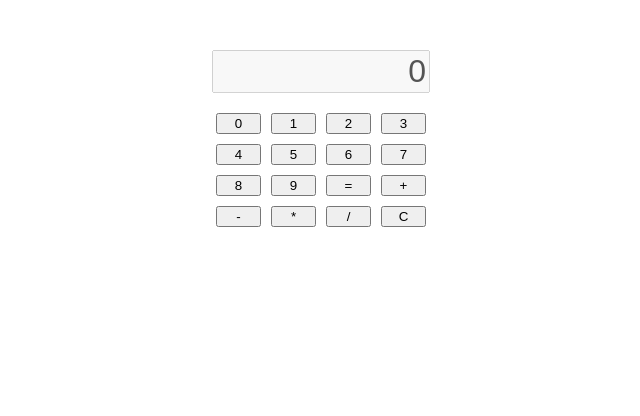
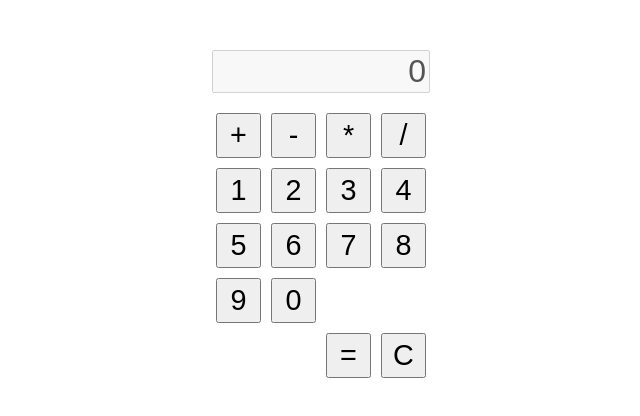
Before and after one commit to ElenaKharsova/Calculator-React, a React app: page / in a window 1280 px wide. Shown: the top 416 px of the page, without its empty margins (319-959 px from the left). Built offline with nearby package versions, Linux system fonts and the light colour scheme.

Commit message:
feat: add arithmetic operations, clearing and number buttons clicking

```diff
--- a/src/components/Button.tsx
+++ b/src/components/Button.tsx
@@ -8,6 +8,6 @@ type Props = {
 
 export const Button: FC<Props> = ({value, handleClick}) => {
     return(
-        <button className = {`calculator-button-${value}`} onClick = {handleClick}>{value}</button>
+        <button className = {`calculator-button calculator-button-${value}`} onClick = {handleClick}>{value}</button>
     )
 }
--- a/src/components/Field.tsx
+++ b/src/components/Field.tsx
@@ -1,28 +1,141 @@
-import { FC, useState } from "react";
+
+import { FC, use, useEffect, useRef, useState } from "react";
 import { Result } from './Result'
 import { Button } from './Button';
 import React from "react";
 
 
 export const Field: FC = () => {
+    const [intermediateResult, setIntermediateResult] = useState<string>('');
+    const [result, setResult] = useState<string>('0');
+    const [outputNumber, setOutputNumber] = useState<string>('0');
+    const [sign, setSign] = useState('');
+    const isFirstRender = useRef(true);
 
-    const [result, setResult] = useState<number>(0);
-    const [buttons, setButtons] =
-    useState<string[]>(["0", "1", "2", "3", "4", "5", "6", "7", "8", "9", "=", "+", "-", "*", "/", "C"]);
 
-    const handleClick = (value: string) => {
-        console.log("Click button", value)
+    const NUMBER_BUTTONS: string[] = ["1", "2", "3", "4", "5", "6", "7", "8", "9", "0"];
+    const FUNCTION_BUTTONS: string[] = ["=", "C"];
+    const ARITHMETIC_BUTTONS: string[] = ["+", "-", "*", "/"];
+
+    function arithmeticAction(sign: string, member1: string, member2: string): number | string{
+        const a = Number(member1);
+        const b = Number(member2);
+        switch(sign){
+            case "":
+                return "";
+            case "+":
+                return a + b;
+            case "-":
+                return a - b;
+            case "*":
+                return a * b;
+            case "/":
+                return a / b;
+        }
     }
 
+    const handleArithmeticButtonClick = (value: string) => {
+        console.log("Click arithmetic Button. Sign, intermediateResult, result:", value, intermediateResult, result)
+        const resultNew: string | number = arithmeticAction(sign, result, intermediateResult);
+
+        setResult(resultNew === "" ? intermediateResult : resultNew.toString());
+        setSign(value);
+    }
+
+    const handleNumberButtonClick = (value: string) => {
+        setIntermediateResult(prev => prev + value);
+        console.log("Click number button. value, intermediateResultPrev, result", value, intermediateResult, result);
+    }
+
+    const handleFunctionButtonClick = (value: string) => {
+        console.log("Click function button. Value, intermediateResult, result", value, intermediateResult, result);
+
+        action(value);
+
+        function action(value:string): void{
+            switch (value){
+                case "C":
+                    setResult("0");
+                    setIntermediateResult("");
+                    setOutputNumber("0");
+                    break;
+                case "=":
+                    const resultNew: number = arithmeticAction(sign, result, intermediateResult) as number;
+                    setResult(resultNew.toString());
+                    setIntermediateResult("");
+                    //setOutputNumber(resultNew.toString());
+                    setSign("");
+                    //setIntermediateResult('');
+                    return;
+            }
+        }
+    }
+
+    useEffect(()=>{
+        console.log("Change result", result);
+
+        // if(result === "0"){
+        //     setIntermediateResult("");
+        //     setOutputNumber("0");
+        //     console.log("Set setIntermediateResult='', setOutputNumber=0")
+        // } else {
+        //     setOutputNumber(result)
+        // }
+
+        if(intermediateResult !== ""){
+            setOutputNumber(result);
+        }
+    },[result])
+
+
+    useEffect(()=>{
+        console.log("Change intermediateResult", intermediateResult);
+        if (isFirstRender.current){
+            isFirstRender.current = false;
+            return;
+        }
+
+        if(intermediateResult !== ""){
+            setOutputNumber(intermediateResult);
+        }
+
+    }, [intermediateResult]);
+
+    useEffect(()=>{
+        console.log("Change sign. Sign, result", sign, result);
+        setIntermediateResult('');
+    }, [sign])
+
+
+
+
     return(<>
-    <Result result = { result }/>
+    <Result result = { outputNumber }/>
     <div className = "buttons-wrap">
-    {
-        buttons.map((value: string)=>{
-            return (
-        <Button key = {value} value = {value} handleClick = {() => handleClick(value)}/>)
-        })
-    }
+        <div className = "arithmetic-buttons-wrap">
+        {
+            ARITHMETIC_BUTTONS.map((value: string)=>{
+                return (
+            <Button key = {value} value = {value} handleClick = {() => handleArithmeticButtonClick(value)}/>)
+            })
+        }
+        </div>
+        <div className="number-buttons-wrap">
+        {
+            NUMBER_BUTTONS.map((value: string)=>{
+                return (
+            <Button key = {value} value = {value} handleClick = {() => handleNumberButtonClick(value)}/>)
+            })
+        }
+        </div>
+        <div className="function-buttons-wrap">
+        {
+            FUNCTION_BUTTONS.map((value: string)=>{
+                return (
+            <Button key = {value} value = {value} handleClick = {() => handleFunctionButtonClick(value)}/>)
+            })
+        }
+        </div>
     </div>
     </>)
 }
--- a/src/components/Result.tsx
+++ b/src/components/Result.tsx
@@ -2,7 +2,7 @@ import { FC } from "react";
 import React from "react";
 
 type Props = {
-    result: number
+    result: string;
 }
 
 export const Result: FC<Props> = ({result}) =>{
--- a/src/styles/style.css
+++ b/src/styles/style.css
@@ -1,3 +1,8 @@
+:root{
+    --button-size-width: 45px;
+    --button-size-height: 45px;
+}
+
 .app-wrap {
     margin: 0 auto;
     width: 98%;
@@ -17,13 +22,30 @@
 }
 
 .buttons-wrap {
-    display: grid;
-    grid-template-columns: repeat(4, 45px);
+    display: flex;
+    flex-direction: column;
     gap: 10px;
+    width: calc(4 * var(--button-size-height) + 30px);
+}
+
+.arithmetic-buttons-wrap,
+.function-buttons-wrap,
+.number-buttons-wrap {
+    display: flex;
+    flex-wrap: wrap;
+    gap: 10px;
+}
+
+.function-buttons-wrap{
+    justify-content: flex-end;
+}
+
+.arithmetic-buttons-wrap{
+    justify-content: flex-start;
 }
 
 .calculator-button {
     font-size: 1.8em;
-    width: 45px;
-    height: 45px;
+    width: var(--button-size-width);
+    height: var(--button-size-height);
 }
```
